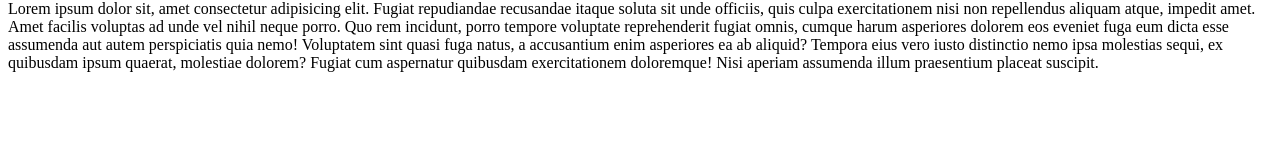
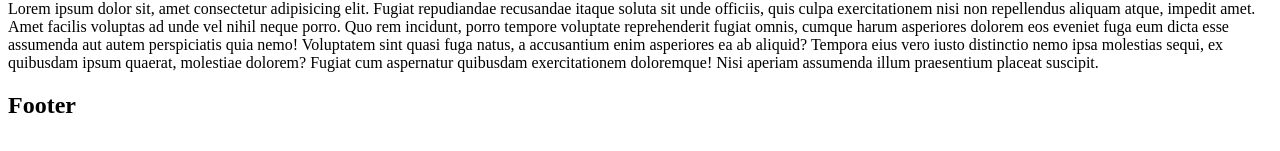
Before and after one commit to Axel75018/kasa, a React (Create React App) app: page / in a window 1280 px wide. Shown: the part 165-316 px from the top of the page. Built offline with nearby package versions, Linux system fonts and the light colour scheme.

Commit message:
header footer dans apps

```diff
--- a/src/App.js
+++ b/src/App.js
@@ -5,15 +5,19 @@ import Logements from './pages/logements/Logements';
 
 import About from './pages/a-propos/About';
 import PageAbsente from './pages/404/PageAbsente';
+import Header2 from './components/Header2';
+import Footer2 from './components/Footer2';
 const App = () => {
   return (
     <BrowserRouter>
+      <Header2 />
       <Routes>
         <Route path="/" element={<Acceuil />} />
         <Route path="/logements" element={<Logements />} />
         <Route path="/a-propos" element={<About />} />
         <Route path="*" element={<PageAbsente />} />
       </Routes>
+      <Footer2 />
     </BrowserRouter>
   );
 };
--- /dev/null
+++ b/src/components/Footer2.js
@@ -0,0 +1,11 @@
+import React from 'react';
+
+const Footer2 = () => {
+  return (
+    <div>
+      <h2>Footer</h2>
+    </div>
+  );
+};
+
+export default Footer2;
--- a/src/pages/404/PageAbsente.jsx
+++ b/src/pages/404/PageAbsente.jsx
@@ -1,11 +1,9 @@
 import React from 'react';
-import Header2 from '../../components/Header2';
 
 const PageAbsente = () => {
   return (
     <div>
       <h1>404</h1>
-      <Header2 />
     </div>
   );
 };
--- a/src/pages/a-propos/About.jsx
+++ b/src/pages/a-propos/About.jsx
@@ -1,10 +1,8 @@
 import React from 'react';
-import Header2 from '../../components/Header2';
 
 const About = () => {
   return (
     <div>
-      <Header2 />
       <h1>A propos</h1>
     </div>
   );
--- a/src/pages/home/Home.jsx
+++ b/src/pages/home/Home.jsx
@@ -1,10 +1,8 @@
 import React from 'react';
-import Header2 from '../../components/Header2';
 
 const acceuil = () => {
   return (
     <div>
-      <Header2 />
       <h1>Accueil</h1>
       <p>
         Lorem ipsum dolor sit, amet consectetur adipisicing elit. Fugiat
--- a/src/pages/logements/Logements.jsx
+++ b/src/pages/logements/Logements.jsx
@@ -1,10 +1,8 @@
 import React from 'react';
-import Header2 from '../../components/Header2';
 
 const Logements = () => {
   return (
     <div>
-      <Header2 />
       <h1>Logements</h1>
     </div>
   );
```
